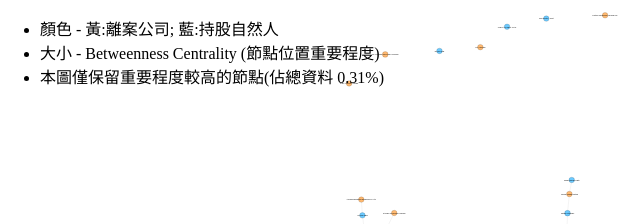
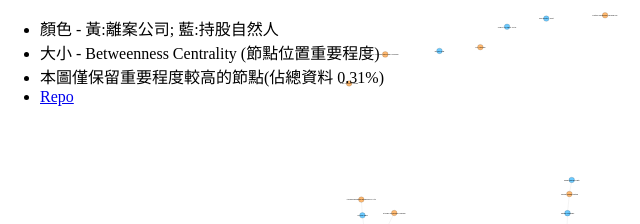
Before and after one commit to dwhuang/pp-tw-viz, a plain HTML site: page index.html in a window 1280 px wide. Shown: the top 224 px of the page, 0-640 px from the left. Drawn offline with Linux system fonts and the light colour scheme.

Commit message:
add repo link

```diff
--- a/index.html
+++ b/index.html
@@ -30,6 +30,7 @@ body {
                 <li>顏色 - 黃:離案公司; 藍:持股自然人</li>
                 <li>大小 - Betweenness Centrality (節點位置重要程度)</li>
                 <li>本圖僅保留重要程度較高的節點(佔總資料 0.31%)</li>
+                <li><a href="https://github.com/dwhuang/pp-tw-viz" target="_blank">Repo</a></li>
             </ul>
         </div>
         <script>
```
